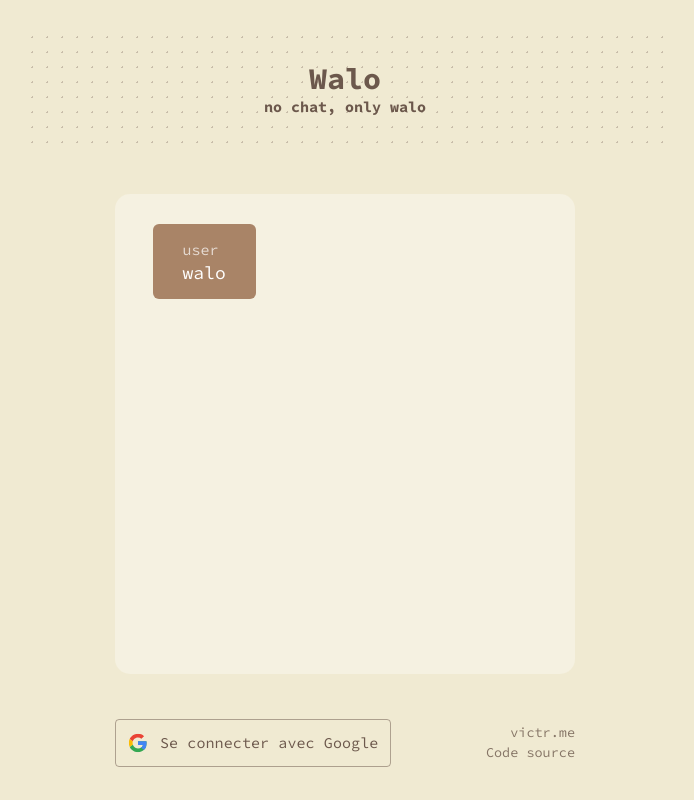
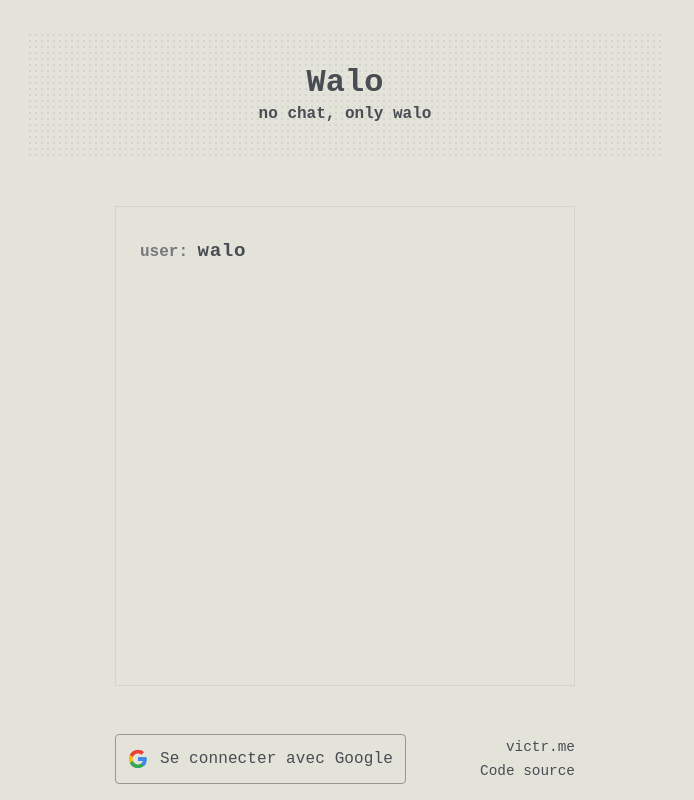
Before and after one commit to victrme/walo, a React (Vite) app: page / in a window 1280 px wide. Shown: the whole page, without its empty margins (295-989 px from the left). Built offline with nearby package versions, Linux system fonts and the light colour scheme; no server answers; the database is empty.

Commit message:
Changed to "typewriter" design

```diff
--- a/src/Root.tsx
+++ b/src/Root.tsx
@@ -134,8 +134,11 @@ export default function Root() {
 	useEffect(() => {
 		if (loading && serverLogs.length > 0) {
 			handleLoadingState()
-			const chat = document.querySelector('#chat')
+
+			const chat = document.querySelector<HTMLDivElement>('#chat')
+			const input = document.querySelector<HTMLInputElement>('#chat form input')
 			chat?.scrollTo(0, chat.scrollHeight)
+			input?.focus()
 		}
 	}, [serverLogs])
 
@@ -159,8 +162,12 @@ export default function Root() {
 					<Login uid={uid} />
 
 					<div id='out-links'>
-						<a href='https://victr.me'>victr.me</a>
-						<a href='https://github.com/victrme/walo'>Code source</a>
+						<p>
+							<a href='https://victr.me'>victr.me</a>
+						</p>
+						<p>
+							<a href='https://github.com/victrme/walo'>Code source</a>
+						</p>
 					</div>
 				</div>
 			</main>
--- a/src/components/chat/Chat.css
+++ b/src/components/chat/Chat.css
@@ -6,8 +6,7 @@
 	overflow-x: hidden;
 	padding: 1.5em;
 	margin: auto;
-	background-color: var(--color-chat);
-	border-radius: 1em;
+	border: 1px solid rgba(var(--color-title), 0.1);
 }
 
 #chat > div {
--- a/src/components/chat/TextBubble.css
+++ b/src/components/chat/TextBubble.css
@@ -11,35 +11,38 @@ main.loading .bubble-line {
 	text-align: right;
 }
 
-.bubble-line.self .bubble {
-	background-color: var(--color-bubble-self);
-	text-align: right;
-}
-
 .bubble {
 	display: inline-block;
-	margin: 0.5em 1em;
-	padding: 1em 2em;
 	width: max-content;
-	max-width: calc(100% - 2em);
-	border-radius: 6px;
-	color: var(--color-text);
-	background-color: var(--color-bubble);
+	min-width: 12em;
+	max-width: 70%;
+	margin: 0.5em 0;
+	text-align: left;
+	font-weight: bold;
 }
 
 .bubble p {
 	margin: 0;
-	text-align: left;
-	word-break: break-word;
+	display: inline;
+	word-break: break-all;
 }
 
 .bubble .b-author {
 	opacity: 0.7;
 }
 
+.bubble .b-author::after {
+	content: ': ';
+}
+
 .bubble .b-message {
 	font-size: 1.2em;
 	line-height: 1.3;
+	letter-spacing: 0.6px;
+}
+
+.bubble form {
+	display: inline;
 }
 
 .bubble input {
@@ -56,9 +59,3 @@ main.loading .bubble-line {
 	color: var(--color-text);
 	opacity: 0.5;
 }
-
-@media screen and (max-width: 500px) {
-	.bubble {
-		padding: 0.8em 1.5em;
-	}
-}
--- a/src/index.css
+++ b/src/index.css
@@ -1,34 +1,18 @@
-@import url('https://fonts.googleapis.com/css2?family=Source+Code+Pro:wght@400;700&display=swap');
 :root {
-	font-family: 'Source Code Pro', monospace;
+	font-family: monospace;
 	line-height: 1.5;
-	font-weight: 400;
-	font-synthesis: none;
-	text-rendering: optimizeLegibility;
-	-webkit-font-smoothing: antialiased;
-	-moz-osx-font-smoothing: grayscale;
-	-webkit-text-size-adjust: 100%;
-
-	--color-title: 108, 88, 76;
-	--color-background: #f0ead2;
-	--color-chat: #f5f1e1;
-	--color-text: #fff;
-	--color-bubble: #a98467;
-	--color-bubble-self: #adc178;
-	--color-login-background: #fff;
-	--color-login-border: #dadce0;
+	--color-text: #484c53;
+	--color-title: 72, 76, 83;
+	--color-background: #e3e3d9;
+	--color-chat: #aaa1;
 }
 
 @media (prefers-color-scheme: dark) {
 	:root {
 		--color-title: 202, 210, 197;
-		--color-background: #2f3e46;
-		--color-chat: #3c4b53;
-		--color-text: #eee;
-		--color-bubble: #84a98c;
-		--color-bubble-self: #52796f;
-		--color-login-background: #ddd;
-		--color-login-border: #aaa;
+		--color-background: #313338;
+		--color-chat: #fff1;
+		--color-text: #adb3aa;
 	}
 }
 
@@ -36,10 +20,18 @@
 	box-sizing: border-box;
 }
 
+*:focus-visible {
+	outline: 2px solid rgba(var(--color-title), 0.5);
+}
+
+body,
+p {
+	margin: 0;
+}
+
 body {
-	margin: 0;
-	font-size: 15px;
-	color: rgb(var(--color-title));
+	font-size: 16px;
+	color: var(--color-text);
 	background-color: var(--color-background);
 }
 
@@ -50,7 +42,6 @@ main {
 	margin: auto;
 	padding: 2em;
 	row-gap: 3em;
-	grid-template-rows: 1fr 6fr 1fr;
 }
 
 main .title {
@@ -59,8 +50,8 @@ main .title {
 	font-weight: bolder;
 	text-align: center;
 	background: transparent;
-	background-image: radial-gradient(rgba(var(--color-title), 0.3) 1px, transparent 0);
-	background-size: 1em 1em;
+	background-image: radial-gradient(rgba(var(--color-title), 0.1) 1px, transparent 0);
+	background-size: 6px 6px;
 }
 
 main .title h1 {
@@ -86,24 +77,18 @@ main #bottom {
 }
 
 main #out-links {
-	display: flex;
-	justify-content: space-around;
-	flex-direction: column;
-	max-width: 100%;
 	text-align: right;
 }
 
 main #out-links a {
-	color: rgb(var(--color-title));
+	color: inherit;
+	font-size: 0.9em;
 	text-decoration: none;
-	font-size: 0.9em;
-	opacity: 0.8;
 }
 
 main #out-links a:hover,
-main #out-links a:hover {
+main #out-links a:focus-visible {
 	text-decoration: underline;
-	opacity: 1;
 }
 
 @media screen and (max-width: 500px) {
@@ -122,9 +107,7 @@ main #out-links a:hover {
 	}
 
 	main #bottom {
-		padding-left: 1em;
-		flex-direction: column;
-		align-items: baseline;
+		padding: 0 1em;
 	}
 
 	main #out-links {
```
